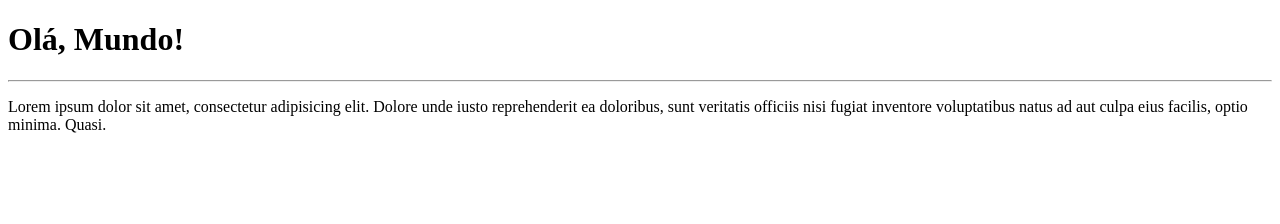
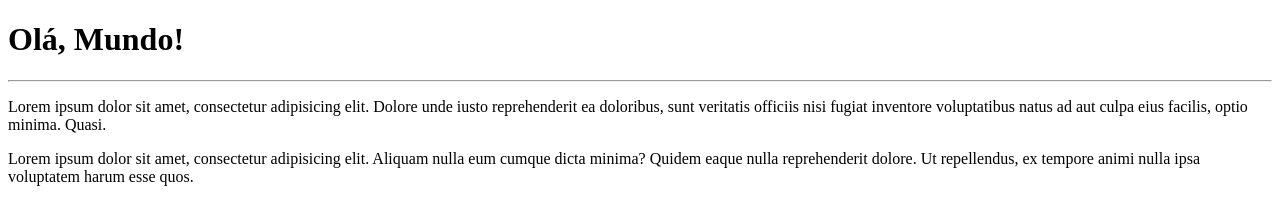
Before and after one commit to devsvasconcelos/ola-mundo, a plain HTML site: page site-exemplo/index.html in a window 1280 px wide. Drawn offline with Linux system fonts and the light colour scheme.

Commit message:
adicionei um parágrafo

```diff
--- a/site-exemplo/index.html
+++ b/site-exemplo/index.html
@@ -12,6 +12,7 @@
     <p>Lorem ipsum dolor sit amet, consectetur adipisicing elit. Dolore unde iusto reprehenderit ea doloribus,
      sunt veritatis officiis nisi fugiat inventore voluptatibus natus ad aut culpa eius facilis, optio minima.
       Quasi.</p>
+      <p>Lorem ipsum dolor sit amet, consectetur adipisicing elit. Aliquam nulla eum cumque dicta minima? Quidem eaque nulla reprehenderit dolore. Ut repellendus, ex tempore animi nulla ipsa voluptatem harum esse quos.</p>
 
 
 </body>
```
